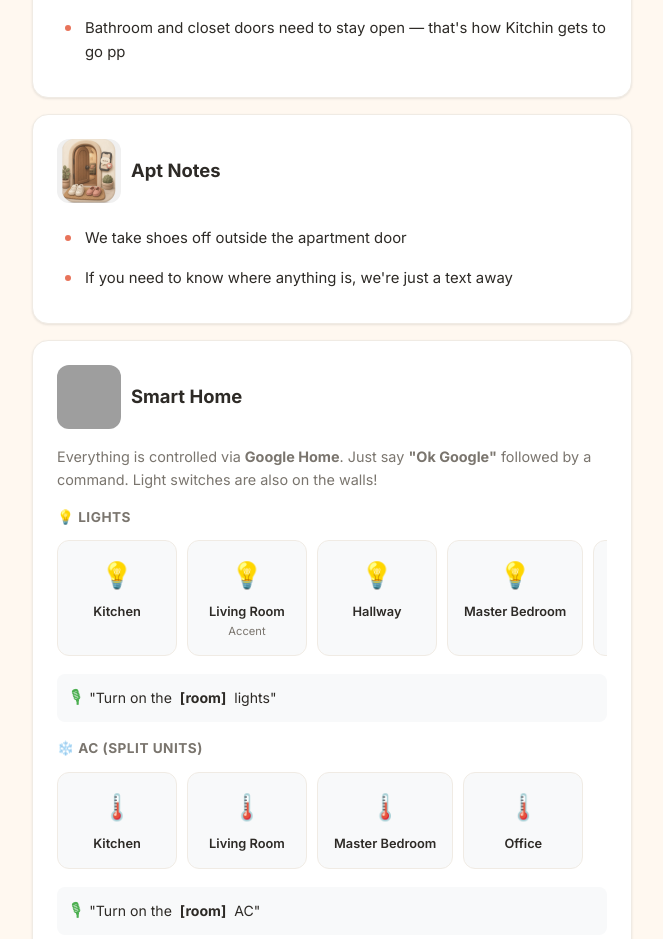
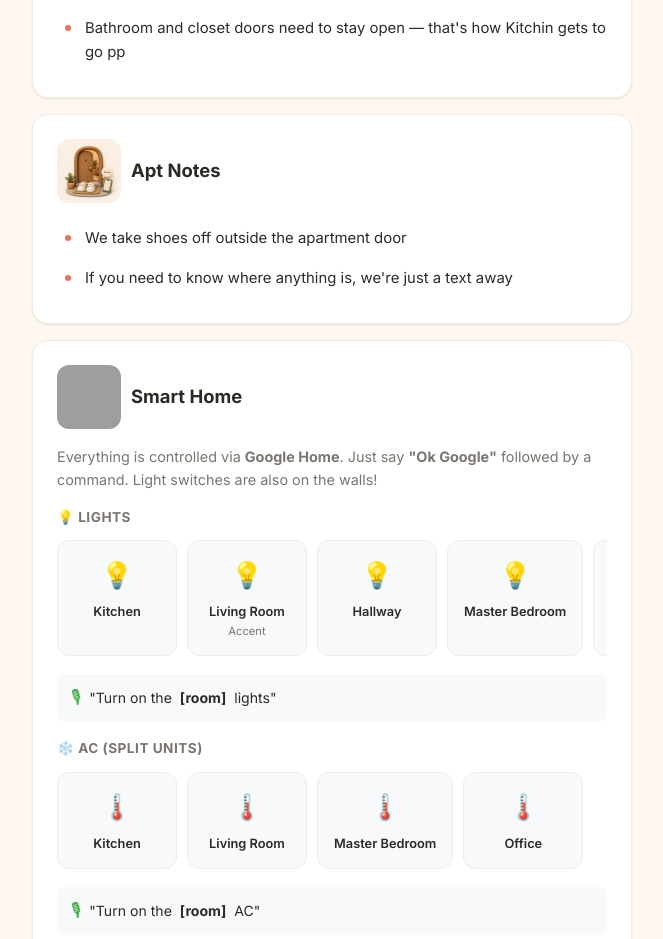
Before and after one commit to dotconor/kitchin-guide, a plain HTML site: page index.html in a window 1280 px wide. Shown: the part 2360-3299 px from the top of the page, without its empty margins (308-971 px from the left). Drawn offline with Linux system fonts and the light colour scheme; grey boxes are pictures that could not be loaded.

Commit message:
use style-matched apartment notes icon

```diff
--- a/index.html
+++ b/index.html
@@ -521,7 +521,7 @@
   <!-- Apartment Notes -->
   <div class="section">
     <div class="section-header">
-      <img src="icon-aptnotes-flat.png" alt="" style="width:64px; height:64px; border-radius:12px;">
+      <img src="icon-aptnotes-match.png" alt="" style="width:64px; height:64px; border-radius:12px;">
       <h2>Apt Notes</h2>
     </div>
     <ul>
```
Also changed, not shown: icon-aptnotes-match.png (added).
